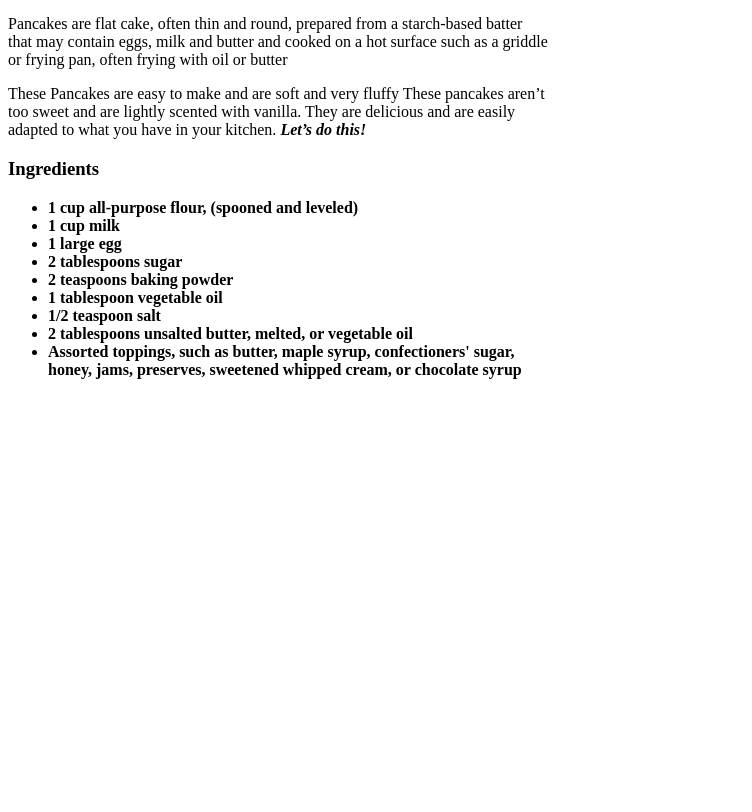
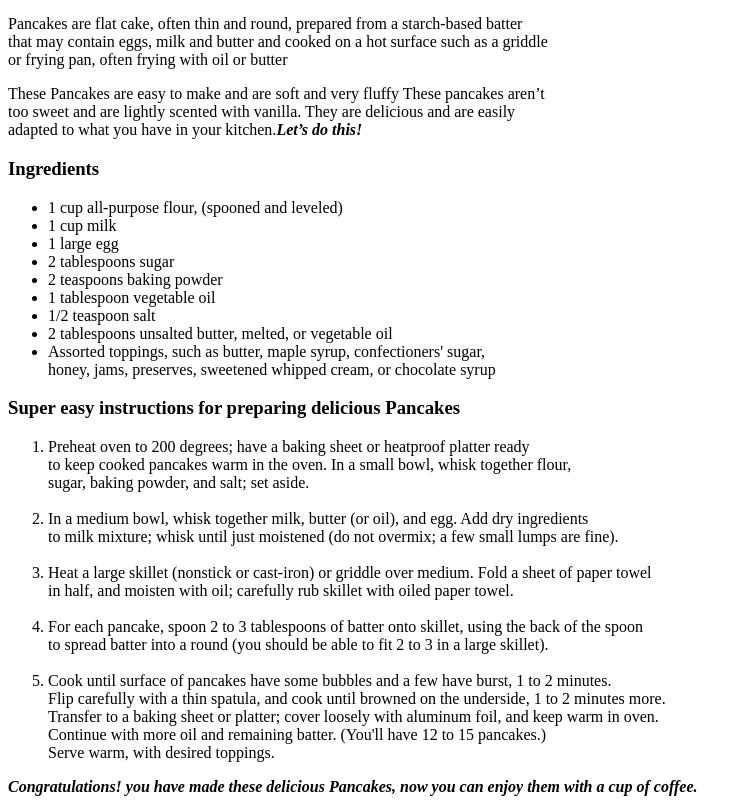
Before and after one commit to l1emant/odin-recipes, a plain HTML site: page recipes/pancakes.html in a window 1280 px wide. Shown: the part 528-1340 px from the top of the page, without its empty margins (0-752 px from the left). Before the commit the page ends 923 px from the top, so only its background shows below. Drawn offline with Linux system fonts and the light colour scheme.

Commit message:
complete Pancakes recipe

```diff
--- a/recipes/pancakes.html
+++ b/recipes/pancakes.html
@@ -14,6 +14,7 @@
       height="400"
       alt="image of pancakes"
     />
+
 <!--Description pancake recipe-->
 
     <h3>Description</h3>
@@ -30,7 +31,7 @@
       pancakes aren’t <br />
       too sweet and are lightly scented with vanilla. They are delicious and are
       easily <br />
-      adapted to what you have in your kitchen. <strong><em>Let’s do this!</em><strong/>
+      adapted to what you have in your kitchen.<strong><em>Let’s do this!</em></strong>
 
 <!--ingredients List-->
 
@@ -47,6 +48,33 @@
         <li>2 tablespoons unsalted butter, melted, or vegetable oil</li>
         <li>Assorted toppings, such as butter, maple syrup, confectioners' sugar, <br> honey, jams, preserves, sweetened whipped cream, or chocolate syrup</li>
     </ul>
+
+<!--Steps for preparing Pancakes-->
+
+     <h3>Super easy instructions for preparing delicious Pancakes</h3>
+
+    <ol>
+      <li>
+        Preheat oven to 200 degrees; have a baking sheet or heatproof platter ready <br> to keep cooked pancakes warm in the oven. In a small bowl, whisk together flour, <br> sugar, baking powder, and salt; set aside.
+      </li><br>
+      <li>
+        In a medium bowl, whisk together milk, butter (or oil), and egg. Add dry ingredients <br> to milk mixture; whisk until just moistened (do not overmix; a few small lumps are fine).
+      </li><br>
+      <li>
+        Heat a large skillet (nonstick or cast-iron) or griddle over medium. Fold a sheet of paper towel <br> in half, and moisten with oil; carefully rub skillet with oiled paper towel.
+      </li><br>
+      <li>
+        For each pancake, spoon 2 to 3 tablespoons of batter onto skillet, using the back of the spoon <br> to spread batter into a round (you should be able to fit 2 to 3 in a large skillet).
+      </li><br>
+      <li>
+        Cook until surface of pancakes have some bubbles and a few have burst, 1 to 2 minutes. <br> Flip carefully with a thin spatula, and cook until browned on the underside, 1 to 2 minutes more. <br> Transfer to a baking sheet or platter; cover loosely with aluminum foil, and keep warm in oven. <br> Continue with more oil and remaining batter. (You'll have 12 to 15 pancakes.) <br> Serve warm, with desired toppings.
+      </li>
+    </ol>
+
+<!--Editor`s Note-->
+
+    <p><strong><em>Congratulations! you have made these delicious Pancakes, now you can enjoy them with a cup of coffee.</em></strong></p>
+
     </p>
   </body>
 </html>
```
